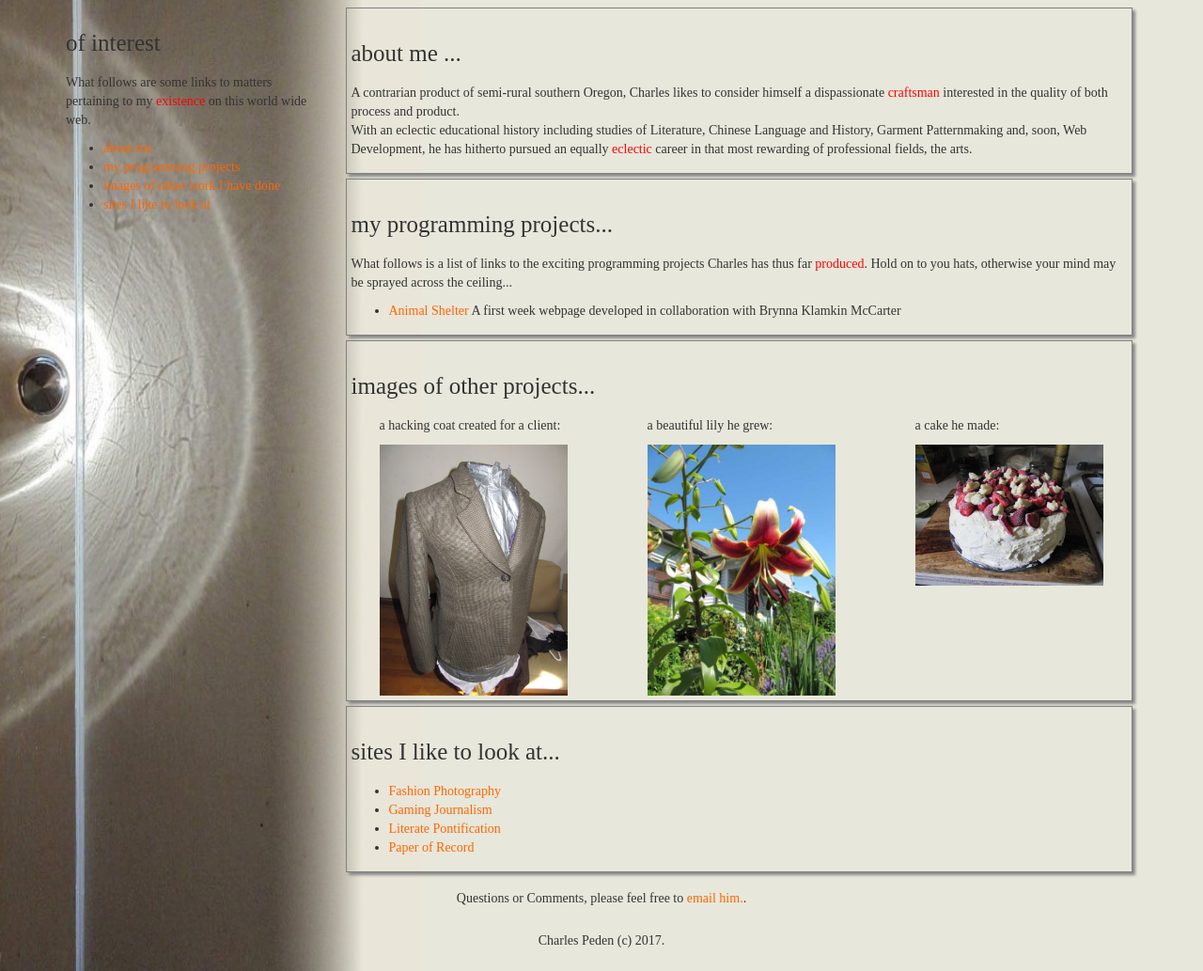
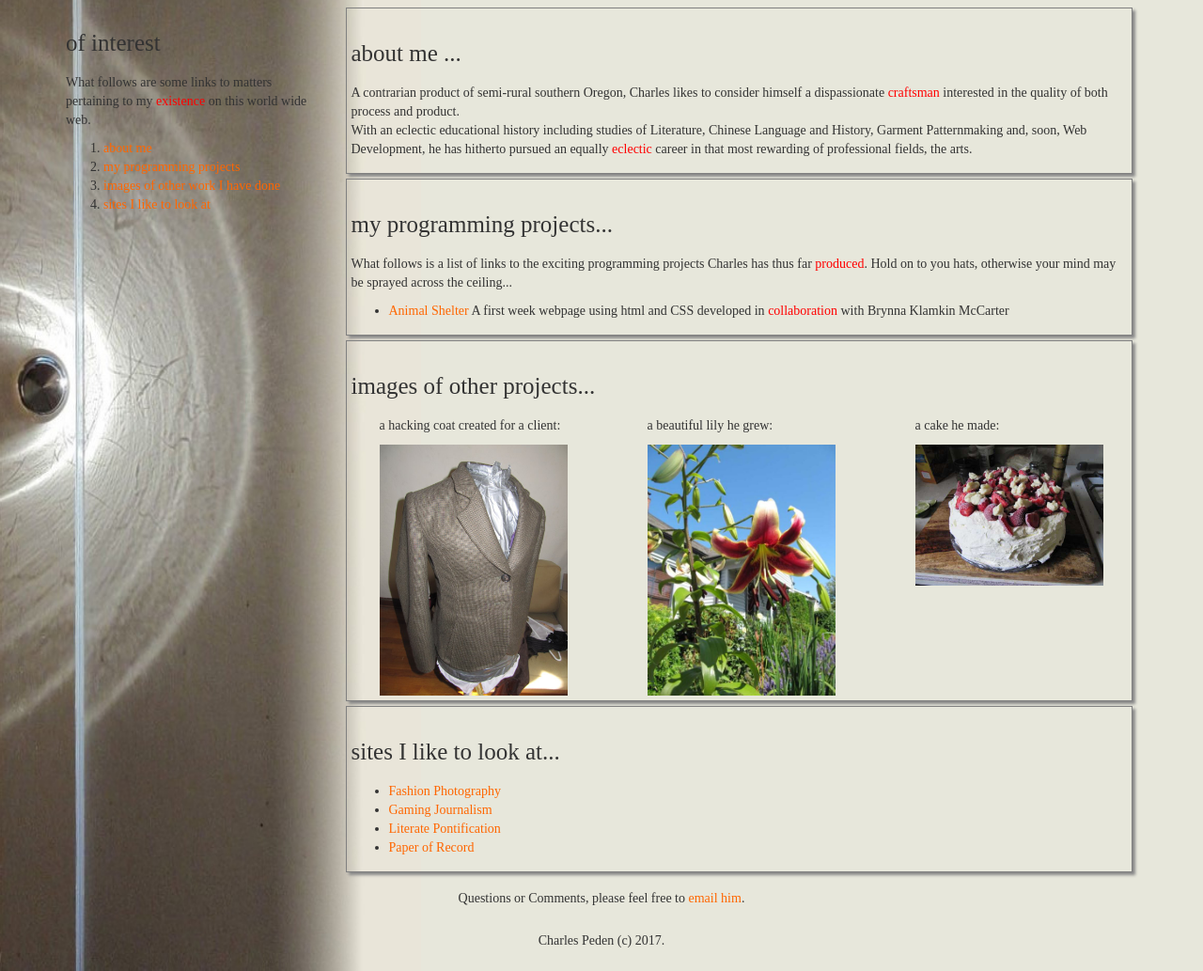
Before and after one commit to ccbpeden/portfolio, a plain HTML site: page index.html in a window 1280 px wide. Shown: the part 177-1210 px from the top of the page at 94% size. Drawn offline with Linux system fonts and the light colour scheme.

Commit message:
check spelling, clean syntax

```diff
--- a/index.html
+++ b/index.html
@@ -20,12 +20,12 @@
         <div class="col-sm-3">
           <h2 class="barheader">of interest</h2>
           <p class="sidebarwords">What follows are some links to matters pertaining to my <span class=special>existence</span> on this world wide web.  </p>
-          <ul>
+          <ol>
             <li> <a href="#aboutme">about me</a></li>
             <li> <a href="#progpro">my programming projects</a> </li>
             <li> <a href="#imago">images of other work I have done</a></li>
             <li> <a href="#othersites">sites I like to look at</a></li>
-          </ul>
+          </ol>
         </div>
         <div class="col-sm-9">
           <div class="section">
@@ -38,7 +38,7 @@
             <h2 class="barheader"><a name="#progpro"></a>my programming projects...</h2>
             <p>What follows is a list of links to the exciting programming projects Charles has thus far <span class=special>produced</span>.  Hold on to you hats, otherwise your mind may be sprayed across the ceiling...</p>
             <ul>
-              <li><a href="http://ccbpeden.github.io/animal-shelter">Animal Shelter</a> A first week webpage developed in collaboration with Brynna Klamkin McCarter</li>
+              <li><a href="http://ccbpeden.github.io/animal-shelter">Animal Shelter</a> A first week webpage using html and CSS developed in <span class=special>collaboration</span> with Brynna Klamkin McCarter</li>
             </ul>
         </div>
         <div class="section">
@@ -69,7 +69,7 @@
       </div>
       </div class="row">
         <div class="col-sm-12">
-          <p class="footerspace"> Questions or Comments, please feel free to <a href="mailto:ccbpeden@warpmail.net">email him.</a>.<br>Charles Peden (c) 2017. </p>
+          <p class="footerspace"> Questions or Comments, please feel free to <a href="mailto:ccbpeden@warpmail.net">email him</a>.<br>Charles Peden (c) 2017. </p>
         </div>
       </div>
     </div>
```
